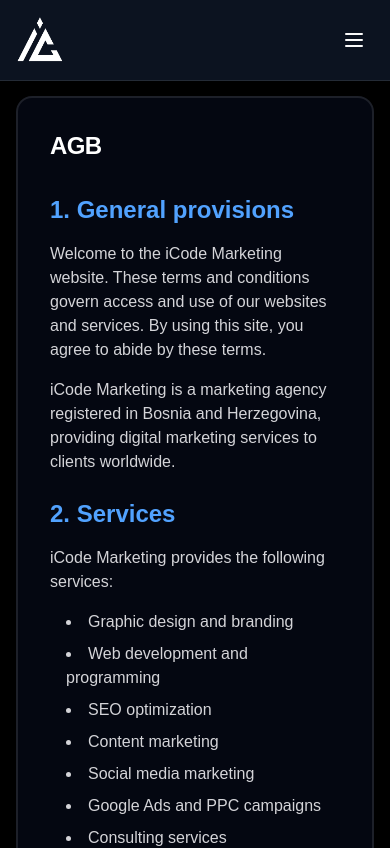
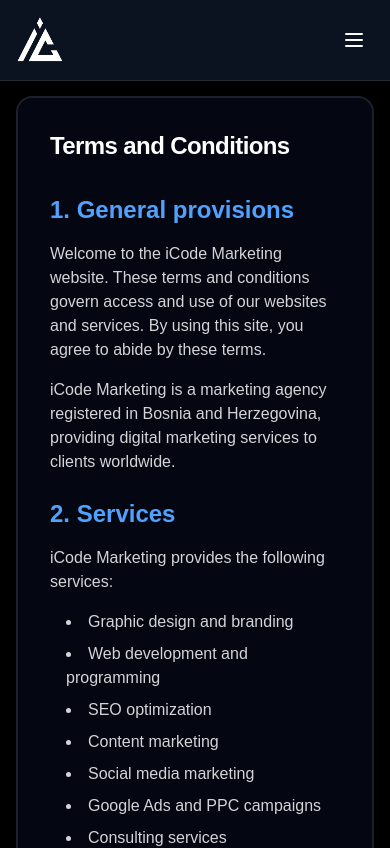
Before and after one commit to SergejNov/iCode-Portfolio, a Next.js app: page /en/terms-and-conditions in a window 390 px wide. Shown: the top 848 px of the page. Built offline with nearby package versions, Linux system fonts and the light colour scheme.

Commit message:
Fixed German hardcoded issue on legal pages

```diff
--- a/app/[locale]/terms-and-conditions/page.tsx
+++ b/app/[locale]/terms-and-conditions/page.tsx
@@ -14,7 +14,7 @@
       <main className="relative z-10 mx-auto max-w-4xl px-4 pt-24 pb-16">
         <div className="rounded-2xl border-2 border-white/10 bg-blue-950/20 p-8 shadow-sm sm:p-12">
           <h1 className="text-2xl sm:text-3xl md:text-4xl font-bold tracking-tight mb-8 text-white">
-            <span className="block sm:hidden">AGB</span>
+            <span className="block sm:hidden">{t('footer.legalLinks.terms')}</span>
             <span className="hidden sm:block">{t('legal.termsAndConditions.title')}</span>
           </h1>
 
```
